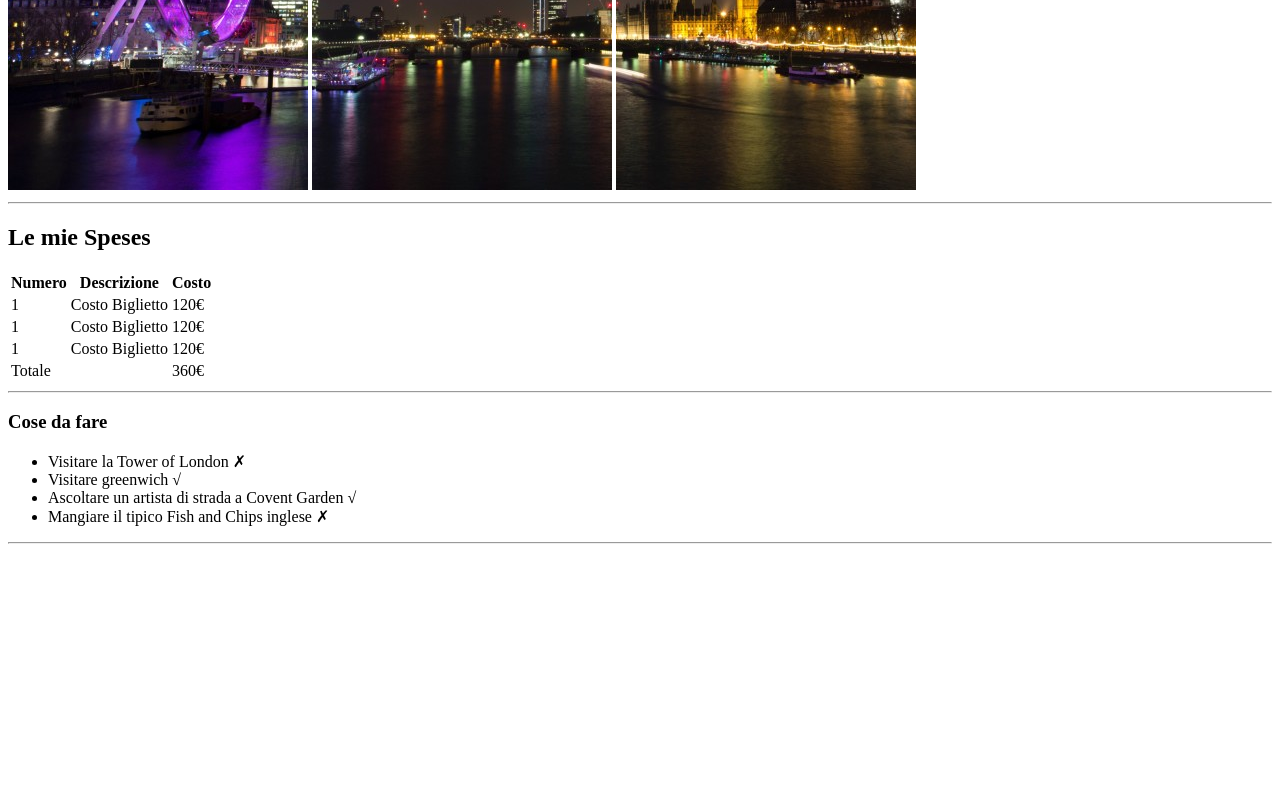
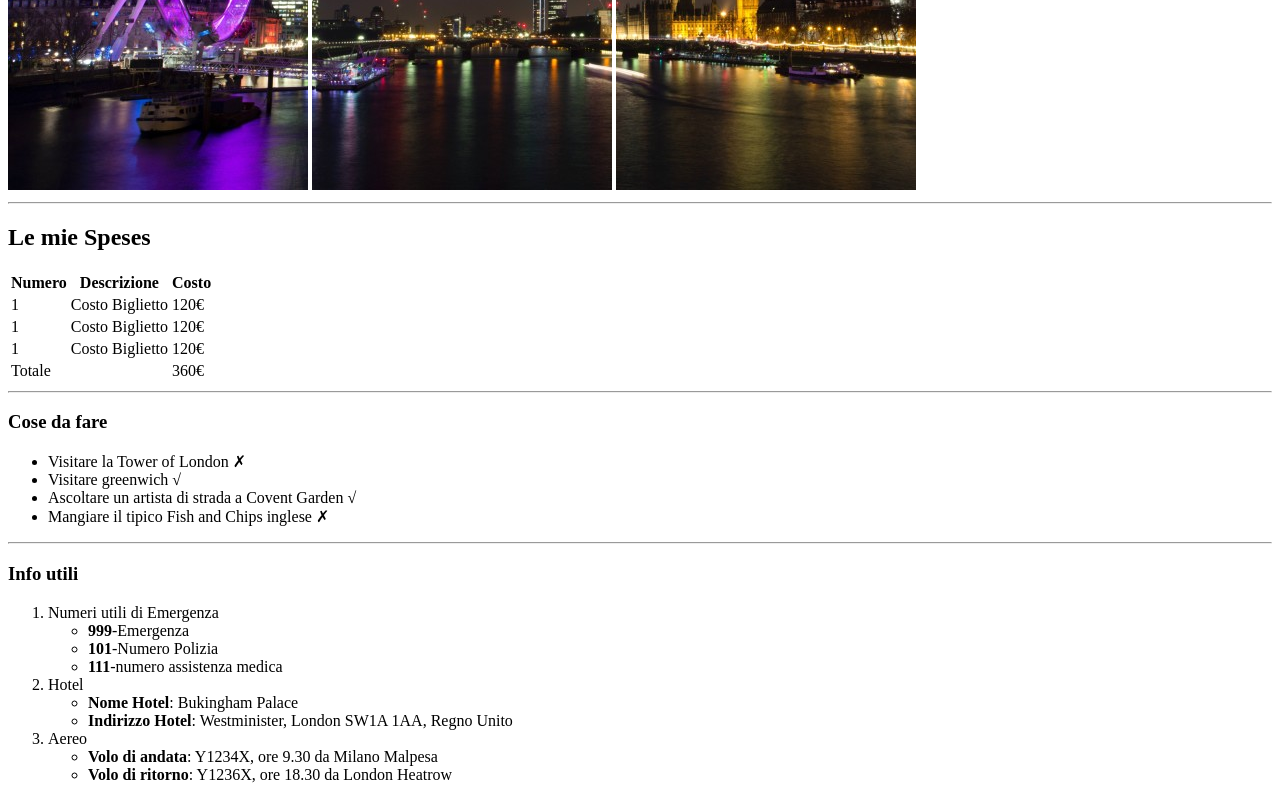
Before and after one commit to Sebastian-ivaniczki/html-london-trip, a plain HTML site: page index.html in a window 1280 px wide. Shown: the part 490-1290 px from the top of the page. Before the commit the page ends 1042 px from the top, so only its background shows below. Drawn offline with Linux system fonts and the light colour scheme.

Commit message:
added list

```diff
--- a/index.html
+++ b/index.html
@@ -59,6 +59,35 @@
                 <li>Mangiare il tipico Fish and Chips inglese &cross;</li>
             </ul>
             <hr>
+            <!-- inizio seconda lista ol/ul -->
+            <h3>Info utili</h3>
+            <ol>
+                <li>
+                    Numeri utili di Emergenza
+                    <ul>
+
+                        <li><strong>999</strong>-Emergenza</li>
+
+                        <li><strong>101</strong>-Numero Polizia </li>
+                        <li><strong>111</strong>-numero assistenza medica</li>
+                    </ul>
+                </li>
+                <li>
+                    Hotel
+                    <ul>
+                        <li><b>Nome Hotel</b>: Bukingham Palace</li>
+                        <li><b>Indirizzo Hotel</b>: Westminister, London SW1A 1AA, Regno Unito</li>
+                    </ul>
+                </li>
+                <li>
+                    Aereo
+                    <ul>
+                        <li><b>Volo di andata</b>: Y1234X, ore 9.30 da Milano Malpesa</li>
+                        <li><b>Volo di ritorno</b>: Y1236X, ore 18.30 da London Heatrow</li>
+                    </ul>
+                </li>
+
+            </ol>
         </main>
     </body>
 </html>
```
